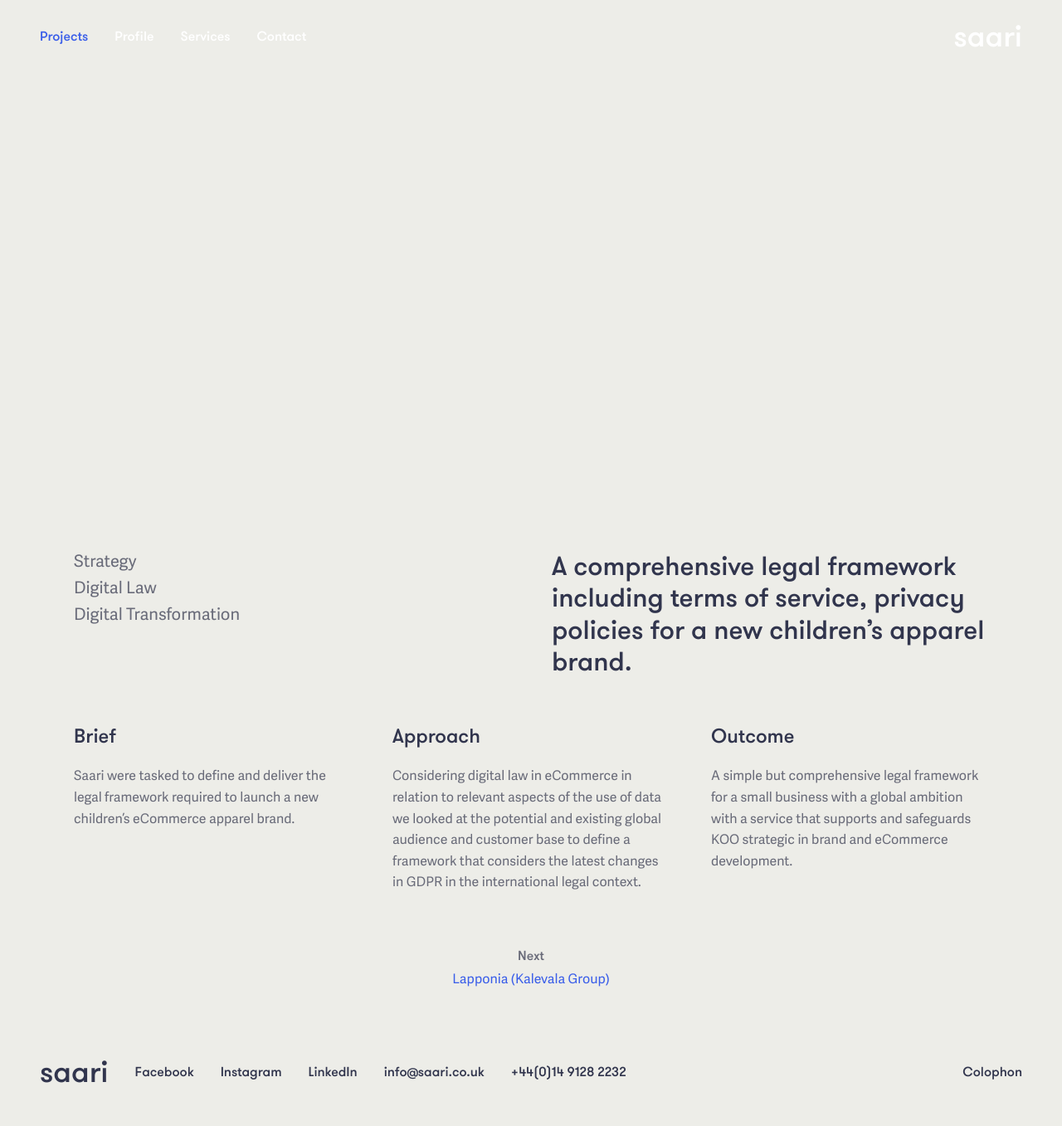
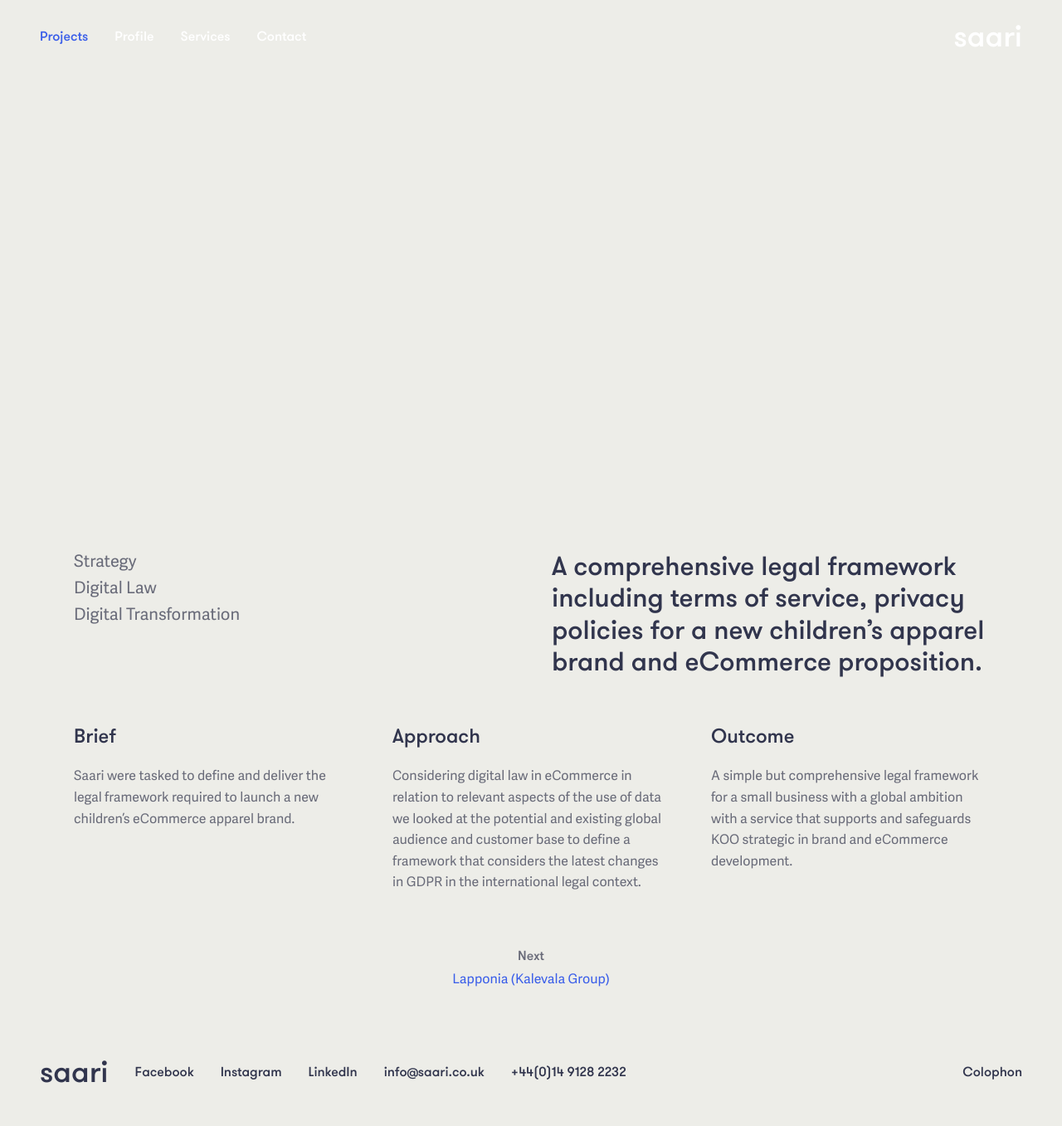
Before and after one commit to garethjohnsdesign/saari.co.uk, a Jekyll site: the page built from _projects/kingdom-of-origin.markdown, in a window 1280 px wide. Shown: the whole page at 83% size. Built offline with Jekyll 4.4.1, drawn with Linux system fonts in a browser that asks for light colours.

Commit message:
Updated Kingdom Of Origin

```diff
--- a/_projects/kingdom-of-origin.markdown
+++ b/_projects/kingdom-of-origin.markdown
@@ -4,7 +4,7 @@ date: 2013-03-04 00:00:00 Z
 position: 3
 image: "/uploads/kingdom-of-origin.jpg"
 lead: A comprehensive legal framework including terms of service, privacy policies
-  for a new children’s apparel brand.
+  for a new children’s apparel brand and eCommerce proposition.
 is-featured: true
 is-hero: true
 services:
```
